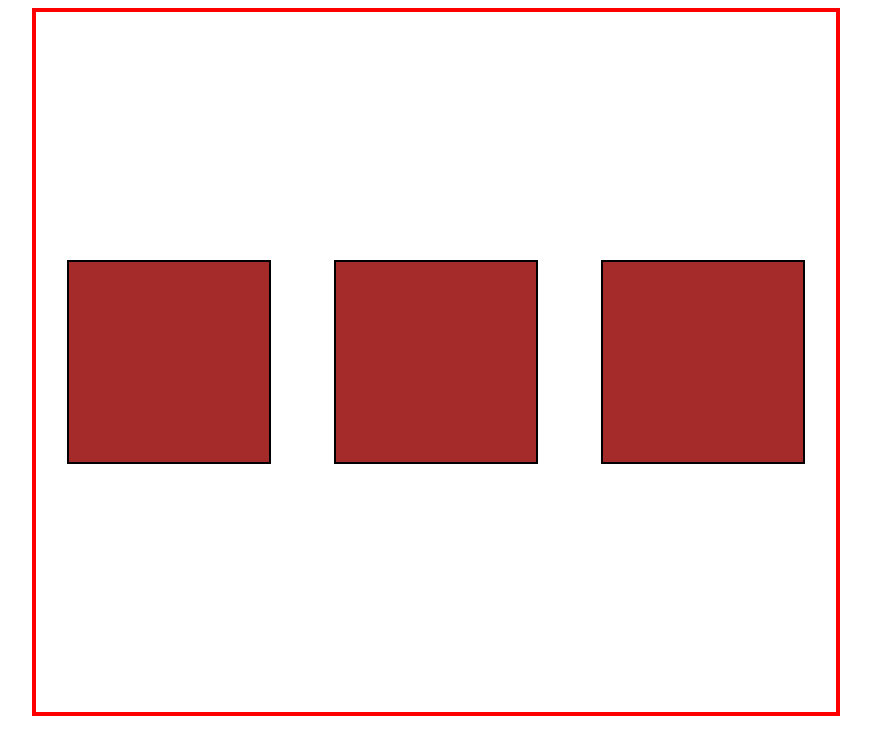
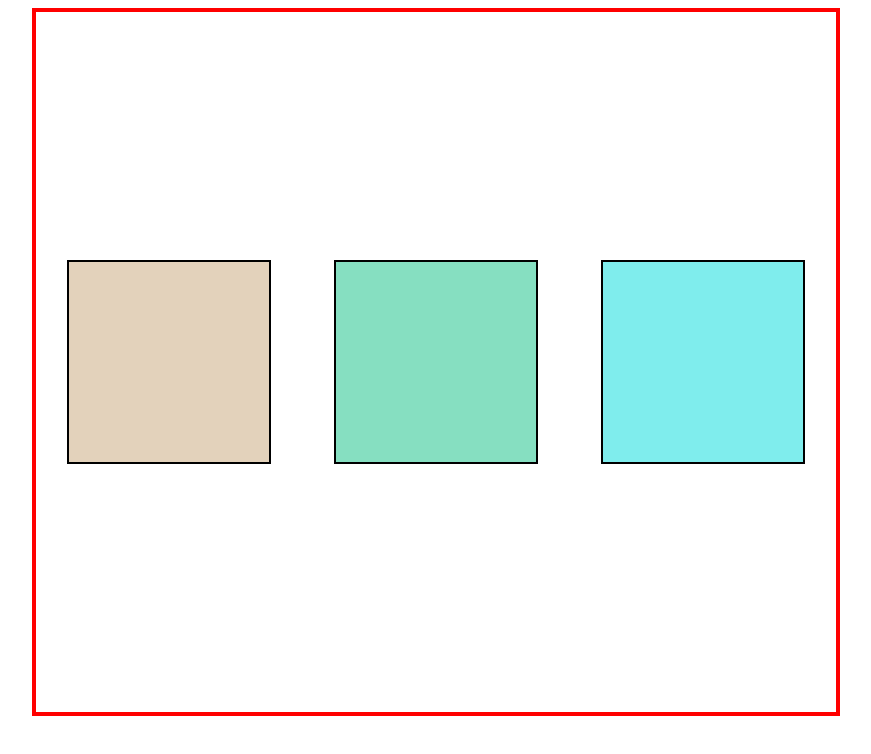
Before and after one commit to sanikajarag0/snapchat, a plain HTML site: page index.html in a window 1280 px wide. Shown: the whole page, without its empty margins (276-1147 px from the left). Drawn offline with Linux system fonts and the light colour scheme.

Commit message:
colours chamge

```diff
--- a/index.html
+++ b/index.html
@@ -15,19 +15,19 @@
                 height: 200px;
                 width: 200px;
                 border: 2px solid black;
-                background-color: brown;
+                background-color: rgb(227, 210, 187);
             }
             #item2{
                 height: 200px;
                 width: 200px;
                 border: 2px solid black;
-                background-color: brown;
+                background-color:rgb(134, 223, 193);
             }
             #item3{
                 height: 200px;
                 width: 200px;
                 border: 2px solid black;
-                background-color: brown;
+                background-color:rgb(127, 237, 237);
             }
         </style>
     </head>
```
